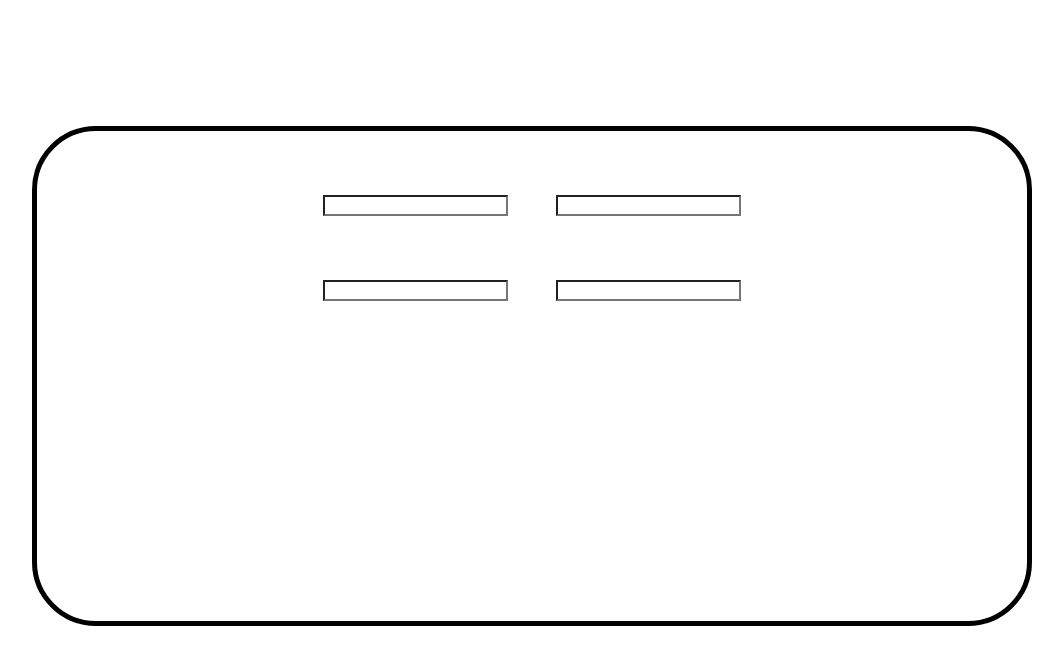
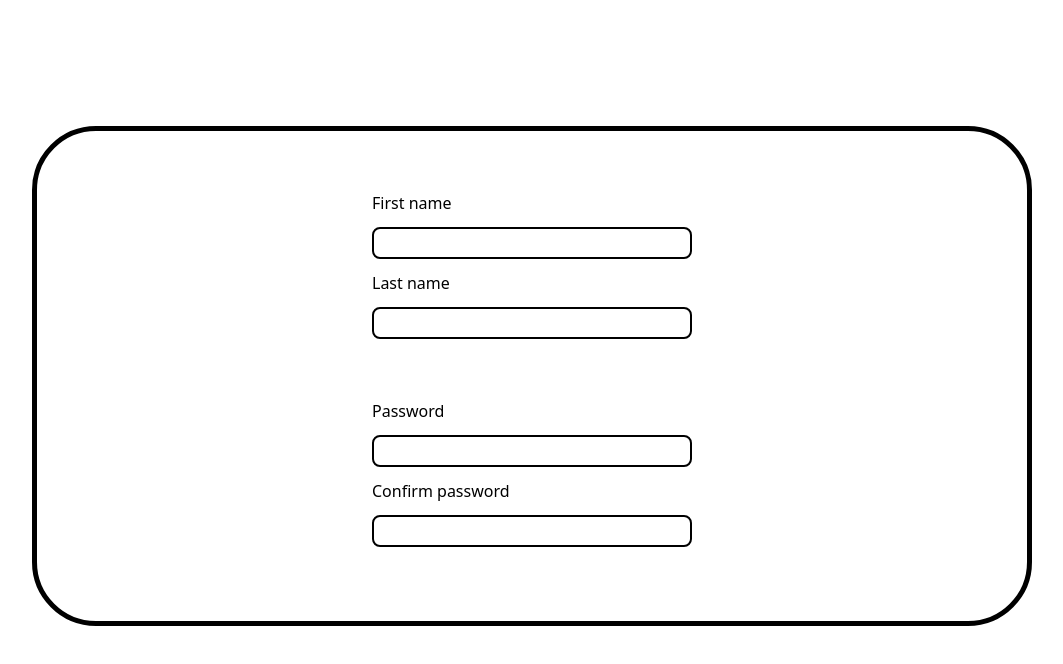
Before and after one commit to BraveVlad/bullet-serve, a website: page public/pages/register.html in a window 1280 px wide. Shown: the part 84-748 px from the top of the page, without its empty margins (108-1171 px from the left). Drawn offline with Linux system fonts and the light colour scheme.

Commit message:
impr(register): add labels and improve

```diff
--- a/public/pages/register.html
+++ b/public/pages/register.html
@@ -17,31 +17,35 @@
         <div class="register-container">
           <div class="register-container__input-container">
             <div class="register-container__name-container">
+              <label for="first-name">First name</label>
               <input
                 type="text"
                 name="first-name"
                 id="first-name"
-                class="register-container__name-container__first-name register-container__name-container__name"
+                class="register-container__name-container__first-name register-container__name-container__name register-container__input-container__input"
               />
+              <label for="last-name">Last name</label>
               <input
                 type="text"
                 name="last-name"
                 id="last-name"
-                class="register-container__name-container__last-name register-container__name-container__name"
+                class="register-container__name-container__last-name register-container__name-container__name register-container__input-container__input"
               />
             </div>
             <div class="register-container__password-container">
+              <label for="password">Password</label>
               <input
                 type="password"
                 name="register-password"
                 id="register-password"
-                class="register-container__password-container__register-password register-container__password-container__password"
+                class="register-container__password-container__register-password register-container__password-container__password register-container__input-container__input"
               />
+              <label for="confirm-password">Confirm password</label>
               <input
                 type="password"
                 name="confirm-password"
                 id="confirm-password"
-                class="register-container__password-container__confirm-password register-container__password-container__password"
+                class="register-container__password-container__confirm-password register-container__password-container__password register-container__input-container__input"
               />
             </div>
           </div>
--- a/public/styles/styles.scss
+++ b/public/styles/styles.scss
@@ -53,21 +53,25 @@
     display: flex;
     flex-direction: column;
     gap: 4rem;
+
+    &__input {
+      width: 20rem;
+      height: 2rem;
+      border-radius: 0.5rem;
+      border: 2px solid black;
+      padding-left: 0.5rem;
+    }
   }
 
   &__name-container {
     display: flex;
-    gap: 3rem;
-
-    &__name {
-    }
+    flex-direction: column;
+    gap: 1rem;
   }
 
   &__password-container {
     display: flex;
-    gap: 3rem;
-
-    &__password {
-    }
+    flex-direction: column;
+    gap: 1rem;
   }
 }
```
Also changed, not shown: public/styles/styles.css, 1 other file.
